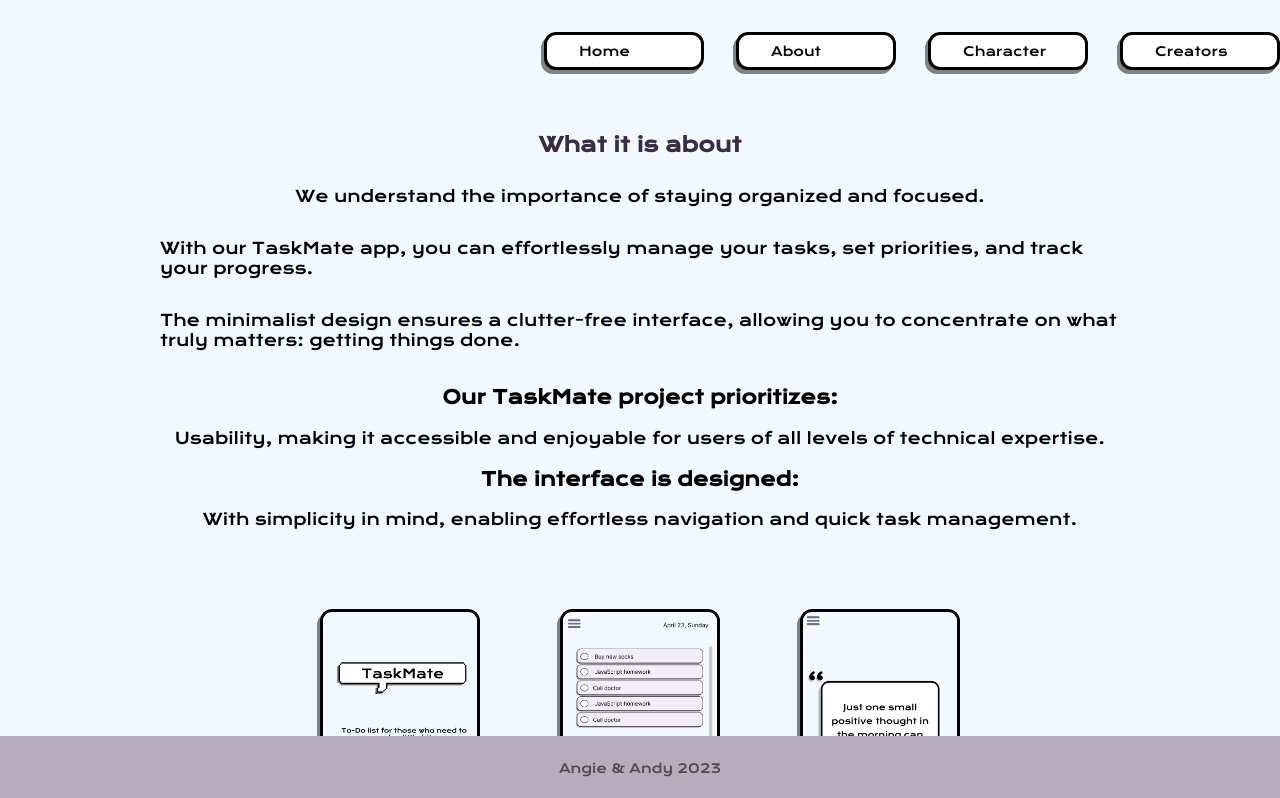
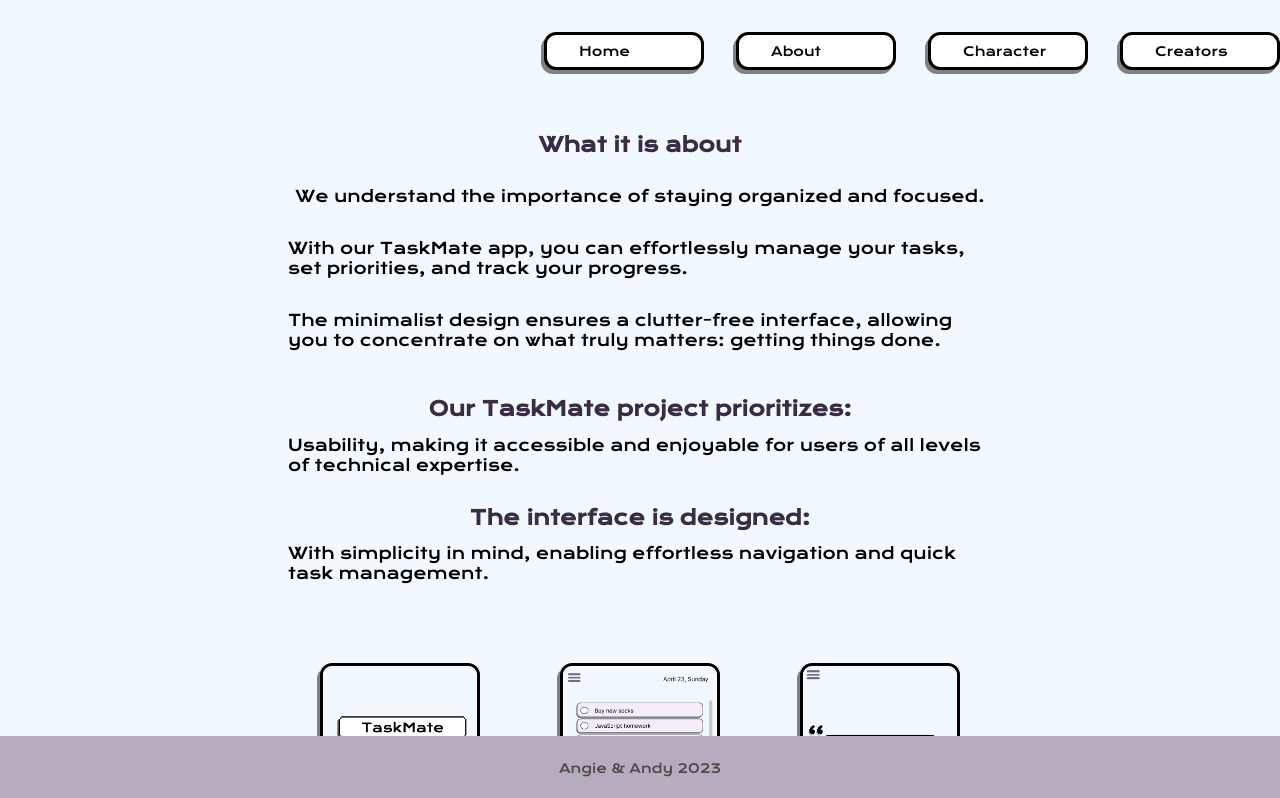
Before and after one commit to EndziTheNoob/o-projektu-taskmate, a React app: page /about in a window 1280 px wide. Shown: the top 798 px of the page. Built offline with nearby package versions, Linux system fonts and the light colour scheme.

Commit message:
uprava odsazeni

```diff
--- a/src/About/about.jsx
+++ b/src/About/about.jsx
@@ -17,9 +17,9 @@ const About = () => {
         The minimalist design ensures a clutter-free interface, allowing you to
         concentrate on what truly matters: getting things done.
       </p>
-      <h3>Our TaskMate project prioritizes:</h3> Usability, making it accessible
+      <h1>Our TaskMate project prioritizes:</h1> Usability, making it accessible
       and enjoyable for users of all levels of technical expertise.{' '}
-      <h3>The interface is designed:</h3> With simplicity in mind, enabling
+      <h1>The interface is designed:</h1> With simplicity in mind, enabling
       effortless navigation and quick task management.
       <div className="about_img">
         <img src={screen2} className="screenshot" />
--- a/src/About/style.css
+++ b/src/About/style.css
@@ -1,16 +1,17 @@
 .about {
-  max-width: 80rem;
-  min-height: 100%;
+  max-width: 50rem;
+  height: 100%;
   display: flex;
   flex-direction: column;
   justify-content: center;
   align-items: center;
-  padding: 0 10rem;
+  margin-bottom: 6rem;
+  padding-bottom: 0;
+  padding: 0 3rem;
 }
 
 h1 {
   color: #392c43;
-  text-align: center;
 }
 
 .about_img {
--- a/src/Character/style.css
+++ b/src/Character/style.css
@@ -7,7 +7,7 @@
   align-items: center;
   margin-bottom: 0;
   padding-bottom: 0;
-  padding: 0 10rem;
+  padding: 0 3rem;
 }
 
 .character h1 {
--- a/src/Header/style.css
+++ b/src/Header/style.css
@@ -11,6 +11,7 @@
   margin-top: 2rem;
   margin-bottom: 2rem;
   top: 0px;
+  flex-wrap: wrap;
 }
 
 .link {
--- a/src/Home/index.jsx
+++ b/src/Home/index.jsx
@@ -1,6 +1,7 @@
 import React from 'react';
 import './style.css';
 import { useLocation } from 'react-router-dom';
+import logo from './img/logo_bublina.png';
 
 const Home = () => {
   const location = useLocation();
@@ -12,7 +13,7 @@ const Home = () => {
 
   return (
     <div className="home_container">
-      <div className="logo" />
+      <img src={logo} className="logo" />
       <div className="intro">
         <p>
           Welcome to our exciting front-end project that combines creativity and
--- a/src/Home/style.css
+++ b/src/Home/style.css
@@ -20,10 +20,10 @@ h1 {
 .logo {
   width: 30rem;
   height: 10rem;
-  background-image: url(./img/logo_bublina.png);
   background-size: contain;
   background-repeat: no-repeat;
   margin-top: 4rem;
+  margin-bottom: 4rem;
 }
 
 .home_container {
```
